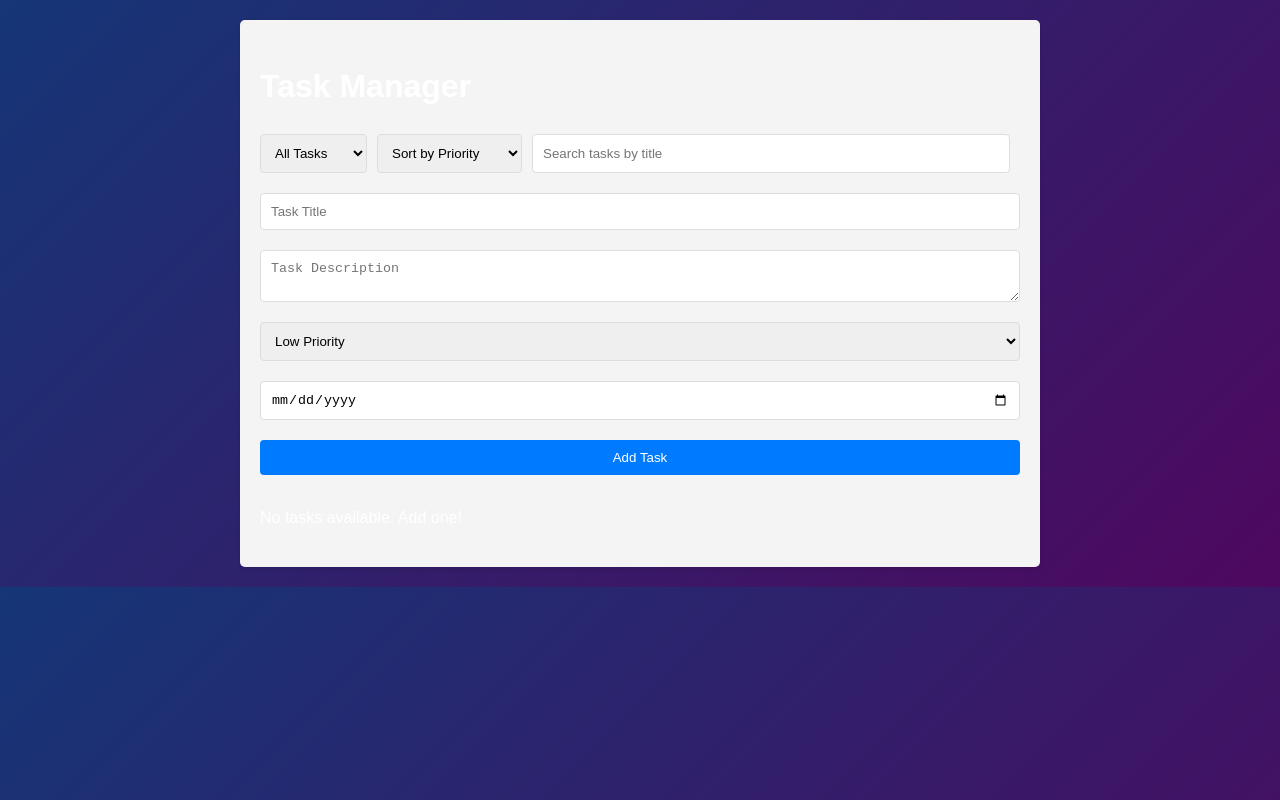
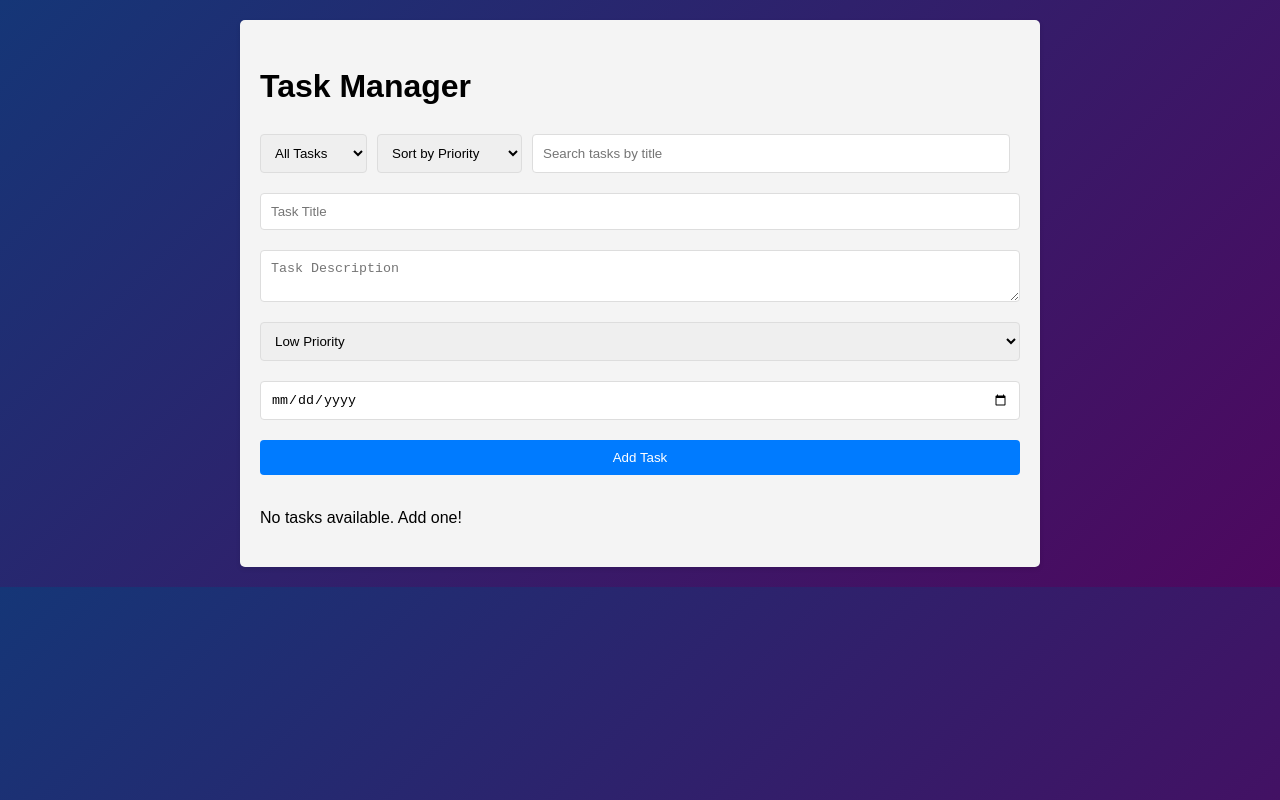
Before and after one commit to Fahim-Foysal-FF/Task-Management, a plain HTML site: page index.html in a window 1280 px wide. Drawn offline with Linux system fonts and the light colour scheme.

Commit message:
color change

```diff
--- a/styles.css
+++ b/styles.css
@@ -6,7 +6,7 @@ body {
     padding: 20px;
     line-height: 1.6;
     background: linear-gradient(135deg, #153677, #4e085f); /* Gradient background */
-    color: #fff; /* Text color for better readability */
+    color: #000000; /* Text color for better readability */
   }
 
   /* Main Container */
```
